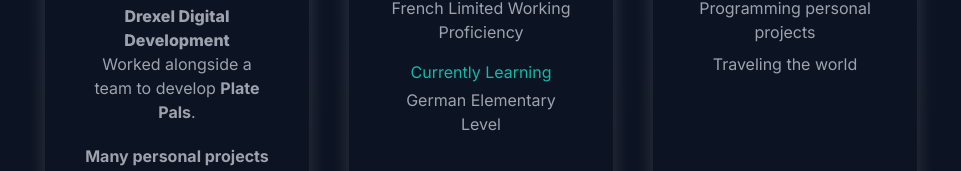
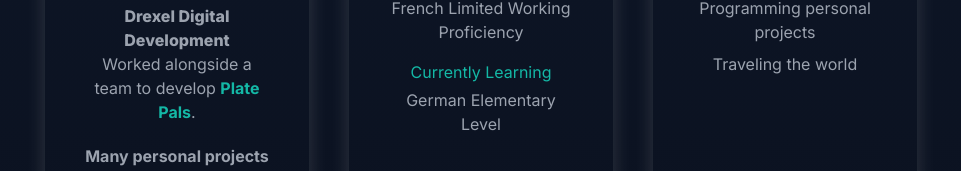
Before and after one commit to cmcejas/portfolio, a Next.js app: page / in a window 1280 px wide. Shown: the part 2198-2369 px from the top of the page, without its empty margins (155-1116 px from the left). Built offline with nearby package versions, Linux system fonts and the light colour scheme.

Commit message:
Update page.tsx

```diff
--- a/app/page.tsx
+++ b/app/page.tsx
@@ -147,7 +147,7 @@ export default function Home() {
                 <span className=" font-extrabold"> Drexel Digital Development</span>
                 <br>
                 </br>
-                Worked alongside a team to develop <span className="font-bold"><a href="https://www.platepals.org/" target="_blank"> Plate Pals</a></span>.
+                Worked alongside a team to develop <span className="text-teal-500 font-bold"><a href="https://www.platepals.org/" target="_blank"> Plate Pals</a></span>.
               </p>
               <p className="text-gray-400 pt-4 font-bold">Many personal projects on github.</p>
 
```
